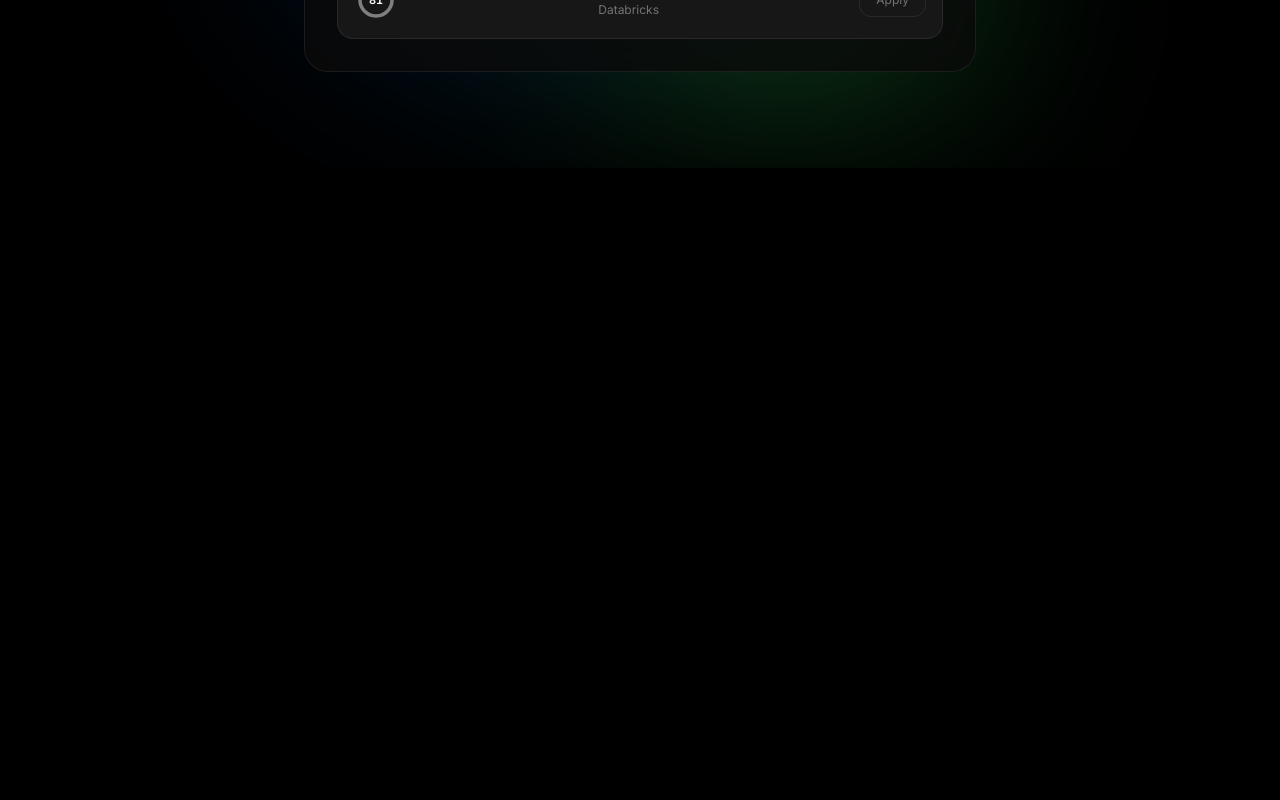
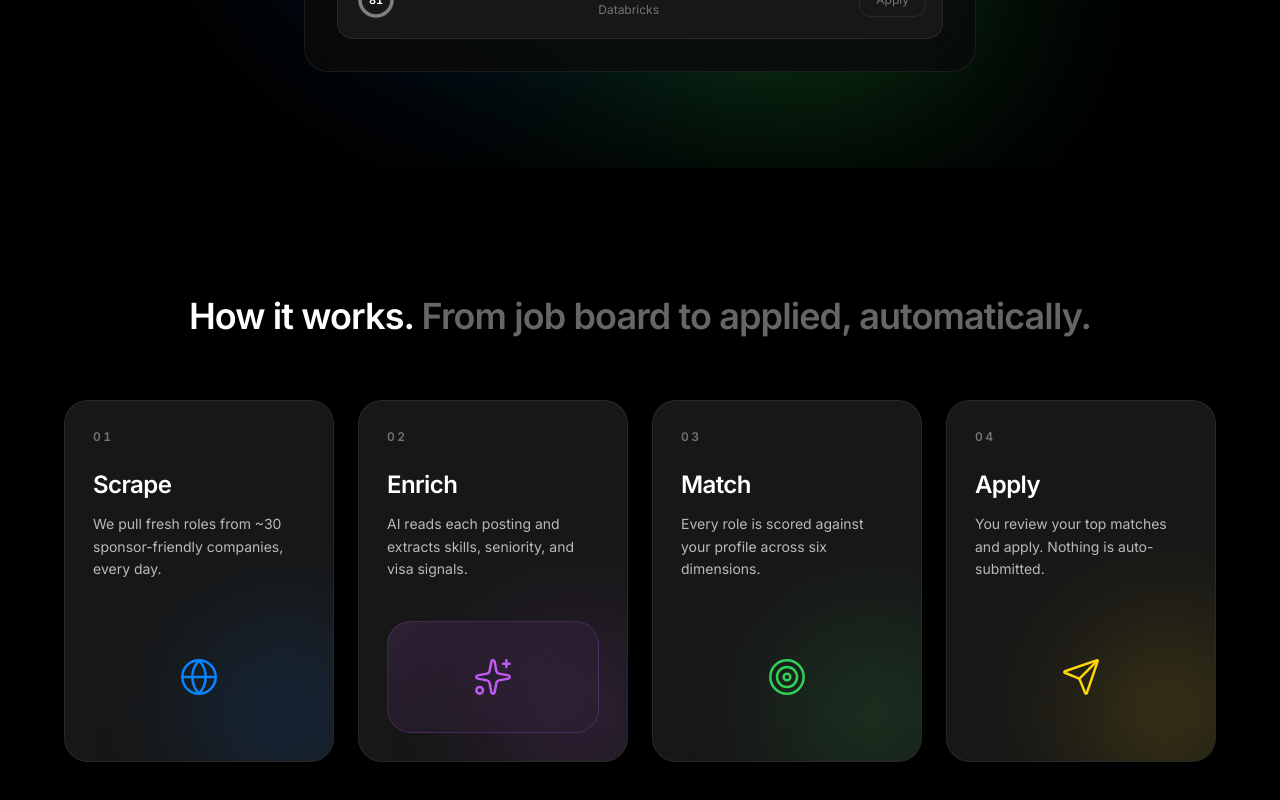
Before and after one commit to pasupulasurya/pasupulasurya-ai-job-os, a Next.js app: page / in a window 1280 px wide. Shown: the part 798-1598 px from the top of the page. Before the commit the page ends 966 px from the top, so only its background shows below. Built offline with nearby package versions, Linux system fonts and the light colour scheme; no server answers.

Commit message:
feat(landing): how it works section — four apple-style stage cards with per-hue glow

```diff
--- /dev/null
+++ b/src/app/_components/how-it-works.tsx
@@ -0,0 +1,110 @@
+"use client";
+
+import { motion } from "framer-motion";
+import { Globe, Sparkles, Target, Send } from "lucide-react";
+import { spring } from "@/styles/tokens";
+
+const STAGES = [
+  {
+    icon: Globe,
+    label: "01",
+    name: "Scrape",
+    copy: "We pull fresh roles from ~30 sponsor-friendly companies, every day.",
+    hue: "var(--accent)",
+  },
+  {
+    icon: Sparkles,
+    label: "02",
+    name: "Enrich",
+    copy: "AI reads each posting and extracts skills, seniority, and visa signals.",
+    hue: "#bf5af2",
+  },
+  {
+    icon: Target,
+    label: "03",
+    name: "Match",
+    copy: "Every role is scored against your profile across six dimensions.",
+    hue: "var(--success)",
+  },
+  {
+    icon: Send,
+    label: "04",
+    name: "Apply",
+    copy: "You review your top matches and apply. Nothing is auto-submitted.",
+    hue: "var(--warning)",
+  },
+];
+
+const container = {
+  hidden: {},
+  visible: { transition: { staggerChildren: 0.12 } },
+};
+
+const card = {
+  hidden: { opacity: 0, y: 24 },
+  visible: { opacity: 1, y: 0, transition: spring.gentle },
+};
+
+export function HowItWorks() {
+  return (
+    <section className="relative w-full px-6 py-32">
+      <div className="mx-auto max-w-6xl">
+        <h2 className="text-text-primary mb-16 text-center text-3xl font-semibold tracking-tight sm:text-4xl">
+          How it works.{" "}
+          <span className="text-text-tertiary">From job board to applied, automatically.</span>
+        </h2>
+
+        <motion.div
+          variants={container}
+          initial="hidden"
+          whileInView="visible"
+          viewport={{ once: true, amount: 0.3 }}
+          className="grid grid-cols-1 gap-6 sm:grid-cols-2 lg:grid-cols-4"
+        >
+          {STAGES.map((stage) => {
+            const Icon = stage.icon;
+            return (
+              <motion.div
+                key={stage.name}
+                variants={card}
+                className="group bg-card relative flex flex-col overflow-hidden rounded-3xl border p-7 transition-all duration-300"
+                style={{ borderColor: "var(--border)" }}
+                whileHover={{ y: -6 }}
+              >
+                {/* per-stage glow */}
+                <div
+                  aria-hidden
+                  className="pointer-events-none absolute -right-8 -bottom-8 h-40 w-40 rounded-full opacity-20 blur-3xl transition-opacity duration-300 group-hover:opacity-40"
+                  style={{ background: stage.hue }}
+                />
+
+                <div className="relative z-10 flex flex-col">
+                  <span className="text-text-tertiary mb-6 text-xs font-semibold tracking-[0.2em] tabular-nums">
+                    {stage.label}
+                  </span>
+
+                  <h3 className="text-text-primary mb-3 text-2xl font-semibold tracking-tight">
+                    {stage.name}
+                  </h3>
+
+                  <p className="text-text-secondary mb-10 text-sm leading-relaxed">{stage.copy}</p>
+
+                  {/* hero element — large iconized tile in the stage hue */}
+                  <div
+                    className="mt-auto flex h-28 items-center justify-center rounded-2xl"
+                    style={{
+                      background: `linear-gradient(135deg, ${stage.hue}22, transparent)`,
+                      border: `1px solid ${stage.hue}33`,
+                    }}
+                  >
+                    <Icon size={40} strokeWidth={1.5} style={{ color: stage.hue }} />
+                  </div>
+                </div>
+              </motion.div>
+            );
+          })}
+        </motion.div>
+      </div>
+    </section>
+  );
+}
--- a/src/app/page.tsx
+++ b/src/app/page.tsx
@@ -1,9 +1,11 @@
 import { Hero } from "./_components/hero";
+import { HowItWorks } from "./_components/how-it-works";
 
 export default function Home() {
   return (
     <main className="bg-background min-h-screen">
       <Hero />
+      <HowItWorks />
     </main>
   );
 }
```
